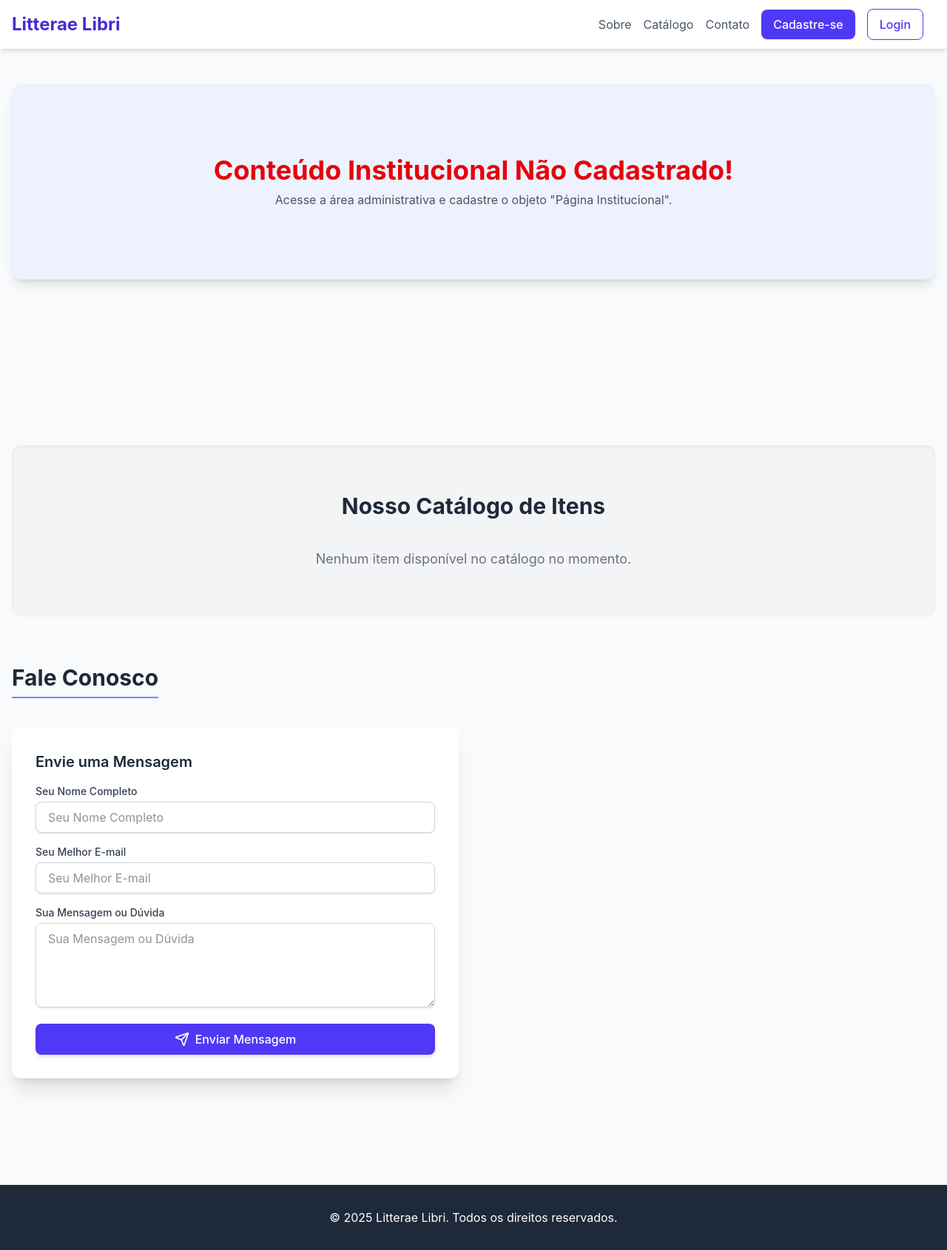
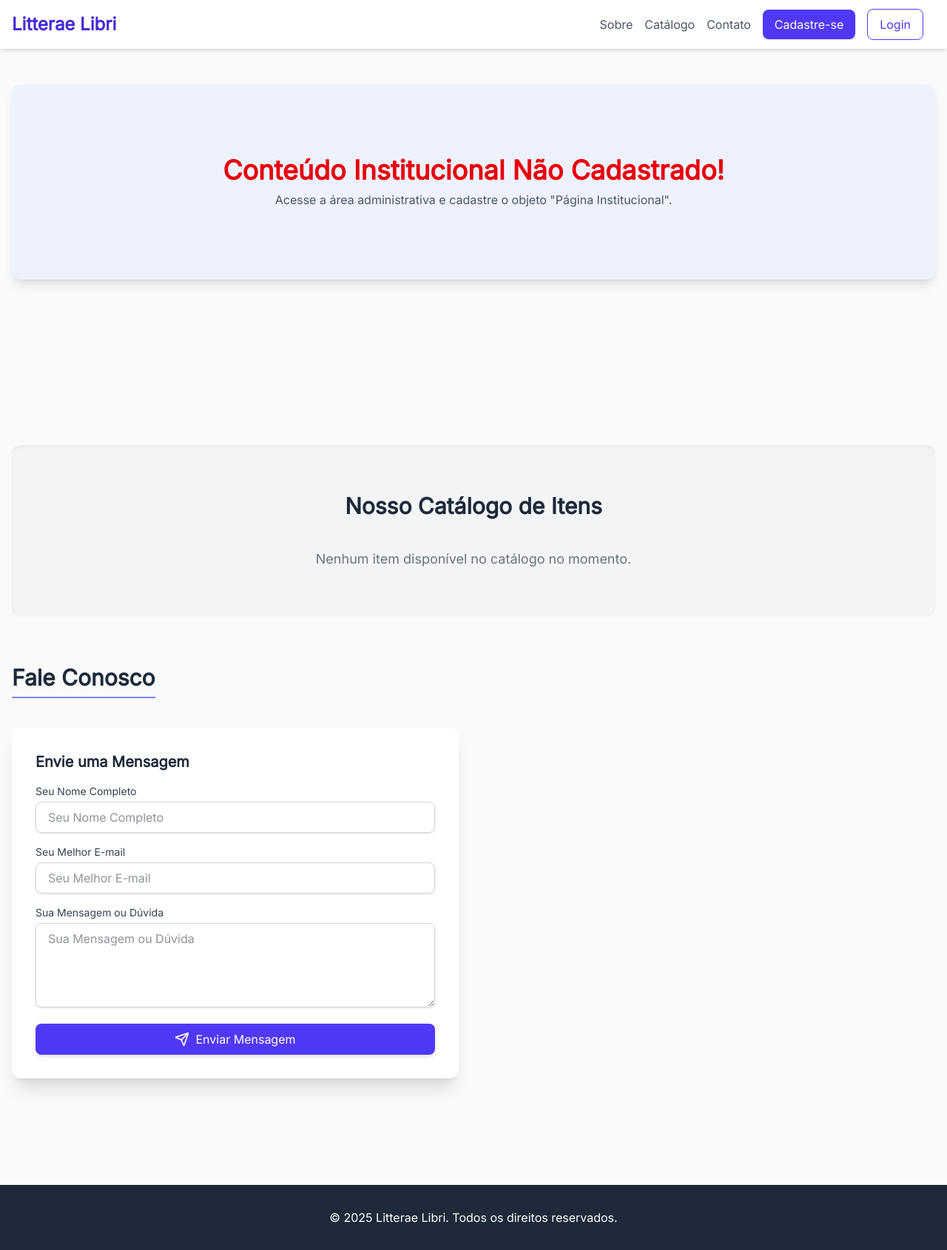
Before and after one commit to gabe-pud/WEB-III-Projeto-P2, a Django app: page / in a window 1280 px wide. Shown: the whole page at 74% size. Run offline with Django 5.2, Linux system fonts and the light colour scheme; data that the repository does not hold is empty.

Commit message:
Add Google Fonts import to style.css

```diff
--- a/litterae_libri/static/css/style.css
+++ b/litterae_libri/static/css/style.css
@@ -1,4 +1,5 @@
 /*! tailwindcss v4.1.17 | MIT License | https://tailwindcss.com */
+@import url("https://fonts.googleapis.com/css2?family=Inter&display=swap");
 @layer properties;
 @layer theme, base, components, utilities;
 @layer theme {
```
